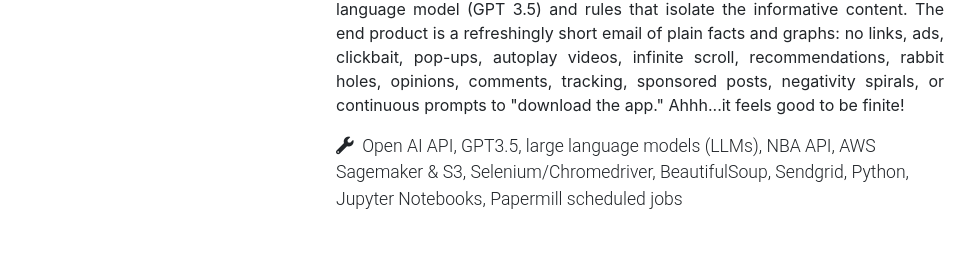
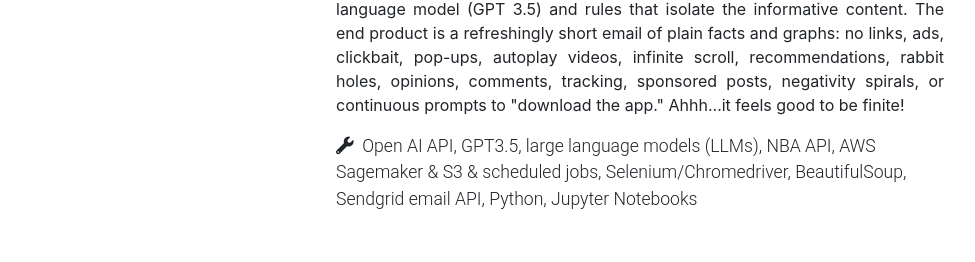
Before and after one commit to cparmet/website, a website with bundled scripts: page index.html in a window 1280 px wide. Shown: the part 1177-1439 px from the top of the page, without its empty margins (288-1263 px from the left). Built offline with nearby package versions, Linux system fonts and the light colour scheme; a web font is replaced by a local one.

Commit message:
Tweak FN tools

```diff
--- a/index.html
+++ b/index.html
@@ -81,7 +81,7 @@
 	    </div>
 	    <div class="resume-date text-md-right"> <br>
 	    <p class="project-details">I'm happy to pay for subscriptions to quality news, but I've realized digital news has been taken over by distractions and attention vampires! So I created Finite News, an automated service that brings me the day's news without the noise. It uses real-time APIs, scraping, and web automation to (1) collect the latest happenings in my town, state, country, and planet; (2) check local bird migration data (is today a great day for bird watching? 🦉); and (3) remind me if the Boston Celtics play tonight (go 🍀!). The results are then filtered by a large language model (GPT 3.5) and rules that isolate the informative content. The end product is a refreshingly short email of plain facts and graphs: no links, ads, clickbait, pop-ups, autoplay videos, infinite scroll, recommendations, rabbit holes, opinions, comments, tracking, sponsored posts, negativity spirals, or continuous prompts to "download the app." Ahhh...it feels good to be finite!</p>
-	    <p class="tools"><i class="fas fa-wrench"></i>&nbsp;&nbsp;Open AI API, GPT3.5, large language models (LLMs), NBA API, AWS Sagemaker & S3, Selenium/Chromedriver, BeautifulSoup, Sendgrid, Python, Jupyter Notebooks, Papermill scheduled jobs</p>
+	    <p class="tools"><i class="fas fa-wrench"></i>&nbsp;&nbsp;Open AI API, GPT3.5, large language models (LLMs), NBA API, AWS Sagemaker & S3 & scheduled jobs, Selenium/Chromedriver, BeautifulSoup, Sendgrid email API, Python, Jupyter Notebooks</p>
 	    </div>
 	</div>
 	  from bs4 import BeautifulSoup
```
